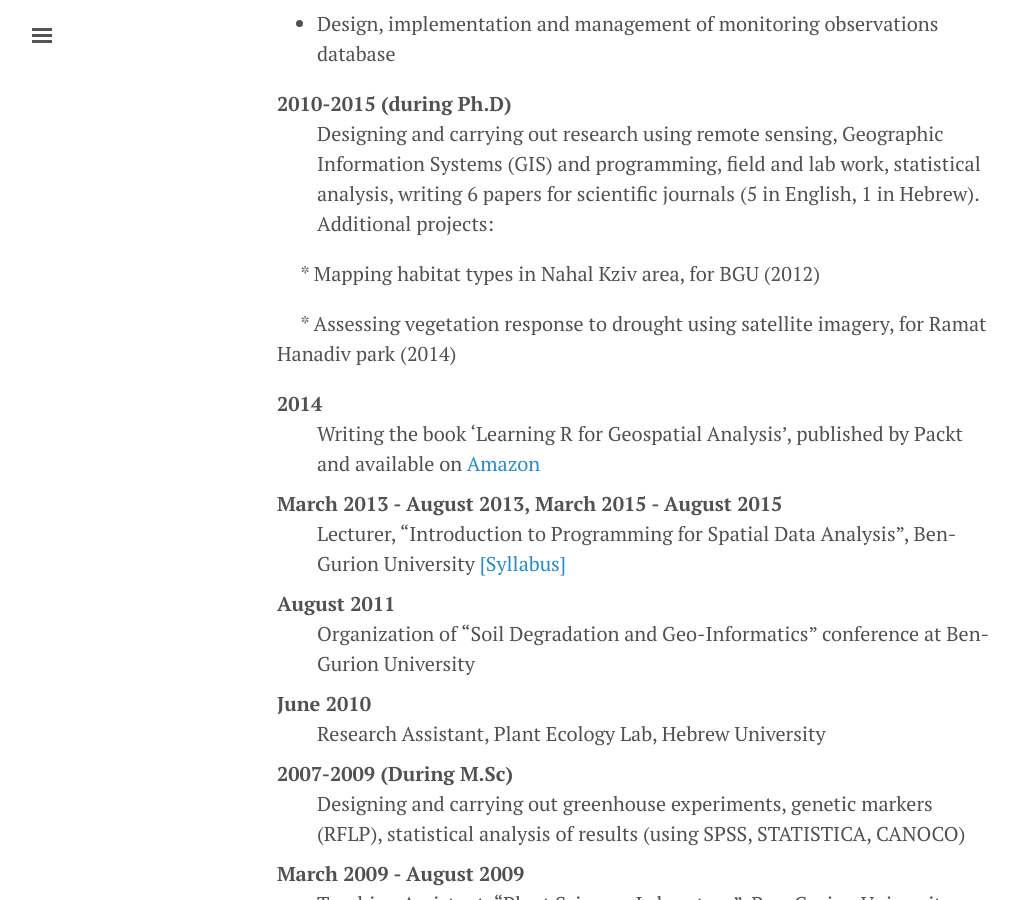
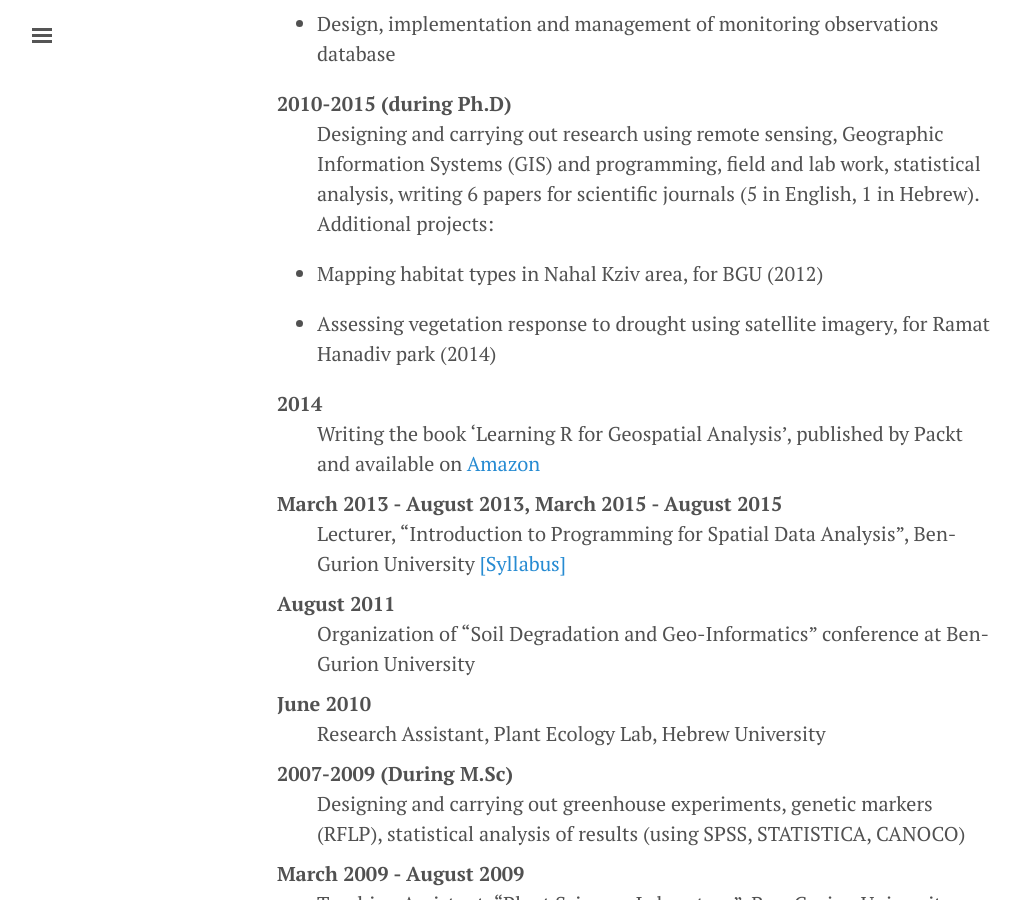
Before and after one commit to michaeldorman/michaeldorman.github.io, a Jekyll site: the page built from cv.md, in a window 1280 px wide and 900 px high, scrolled down 1136 px. Shown: the whole window, without its empty margins (3-1024 px from the left). Built offline with Jekyll 4.4.1, drawn with Linux system fonts in a browser that asks for light colours; some of the changed lines change nothing that is shown.

Commit message:
Update cv.md

```diff
--- a/cv.md
+++ b/cv.md
@@ -44,9 +44,9 @@ March 2015-today
 2010-2015 (during Ph.D)
 :    Designing and carrying out research using remote sensing, Geographic Information Systems (GIS) and programming, field and lab work, statistical analysis, writing 6 papers for scientific journals (5 in English, 1 in Hebrew). Additional projects:
 
-&nbsp;&nbsp;&nbsp;&nbsp;  * Mapping habitat types in Nahal Kziv area, for BGU (2012)
+* Mapping habitat types in Nahal Kziv area, for BGU (2012)
 
-&nbsp;&nbsp;&nbsp;&nbsp; * Assessing vegetation response to drought using satellite imagery, for Ramat Hanadiv park (2014)
+* Assessing vegetation response to drought using satellite imagery, for Ramat Hanadiv park (2014)
 
 2014
 :    Writing the book 'Learning R for Geospatial Analysis', published by Packt and
```
